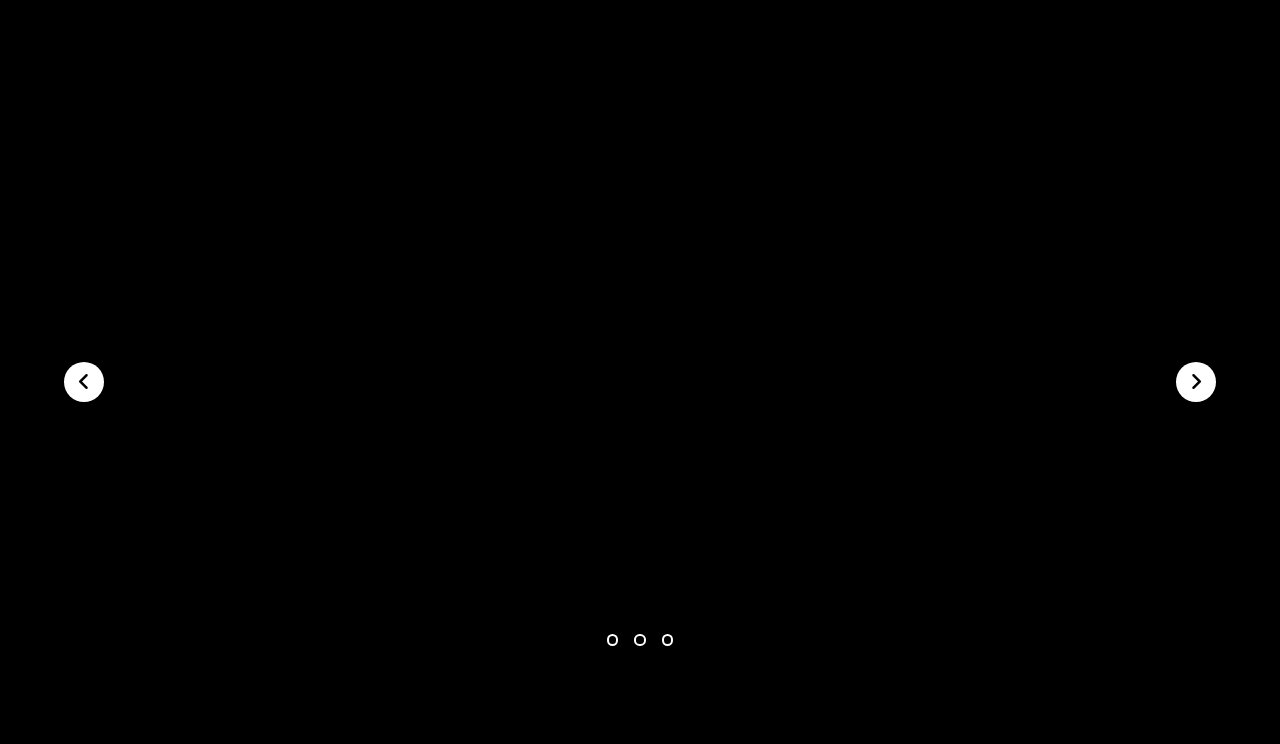
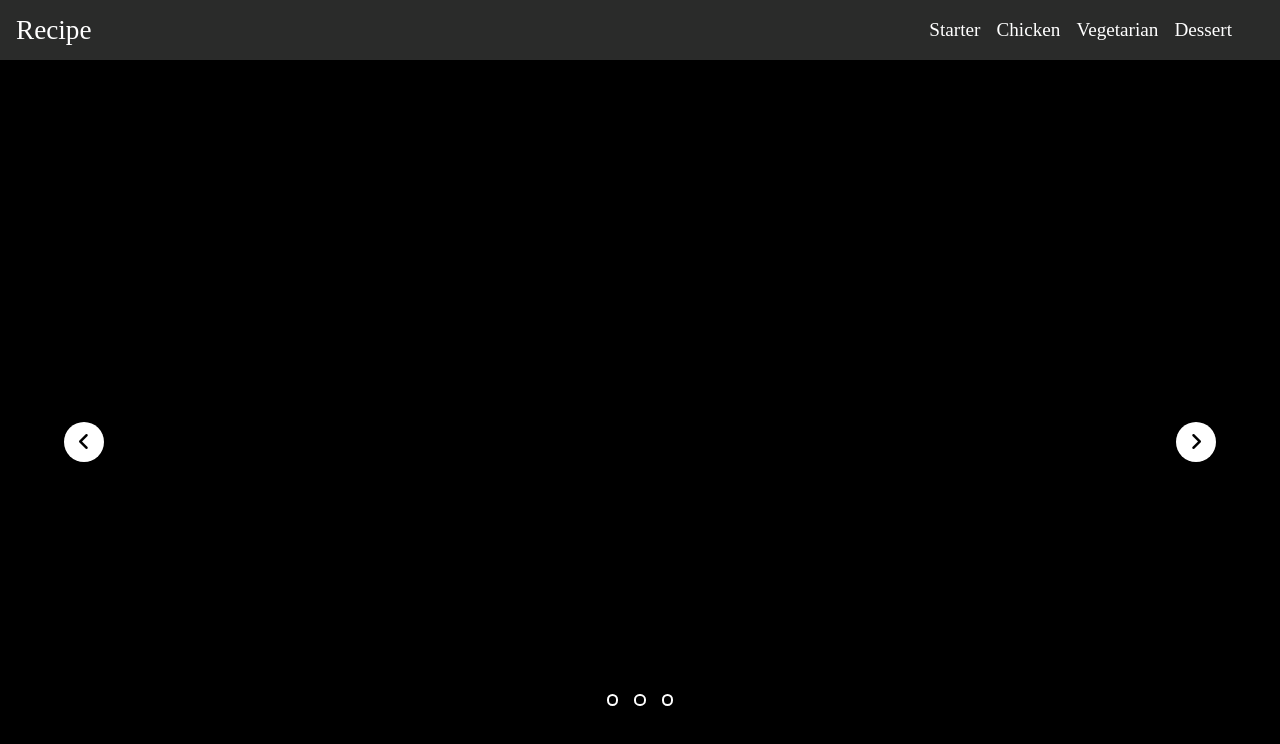
Before and after one commit to yodit93/TAIRP-Image-Slider, a plain HTML site: page index.html in a window 1280 px wide. Drawn offline with Linux system fonts and the light colour scheme.

Commit message:
Add navigation

```diff
--- a/index.html
+++ b/index.html
@@ -8,6 +8,19 @@
     <title>Image Slider</title>
 </head>
 <body>
+    <header class="header">
+        <nav class="navigation">
+            <span>Recipe</span>
+            <i class="fa-solid fa-bars menu"></i>
+            <ul class="recipe-list">
+                <span class="close-btn">&times;</span>
+                <li><a href="#">Starter</a></li>
+                <li><a href="#">Chicken</a></li>
+                <li><a href="#">Vegetarian</a></li>
+                <li><a href="#">Dessert</a></li>
+            </ul>
+        </nav>
+    </header>
     <main>
         <div class="carousel-container" slides-display-d="3" slides-display-t="2" slides-display-m="1">
             <button class="btn prev-btn"><i class="fa-solid fa-angle-left"></i></button>
```
